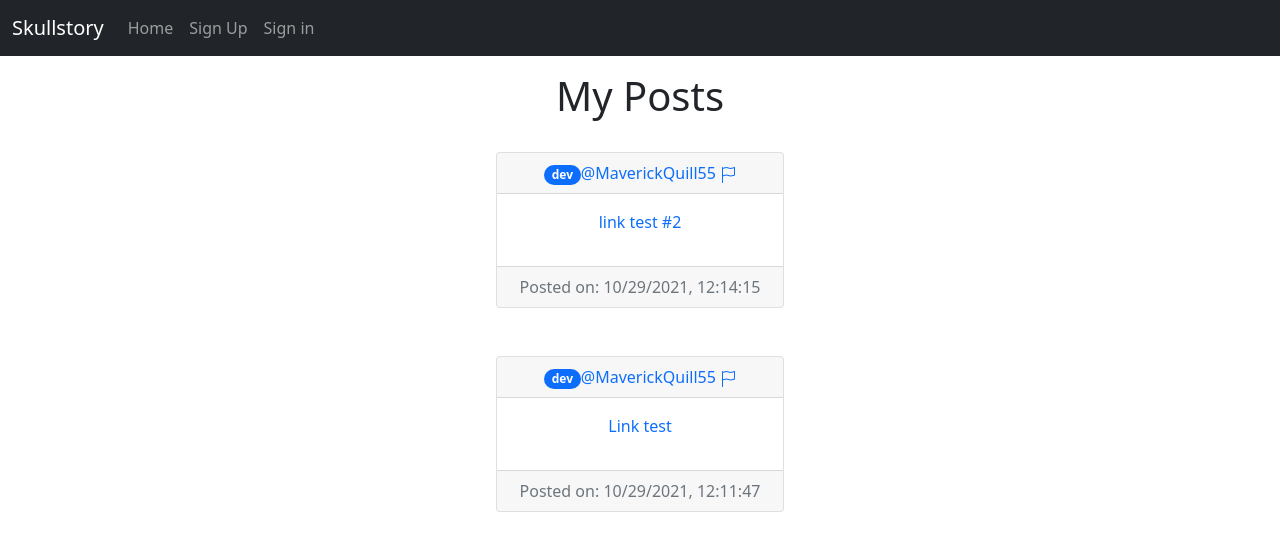
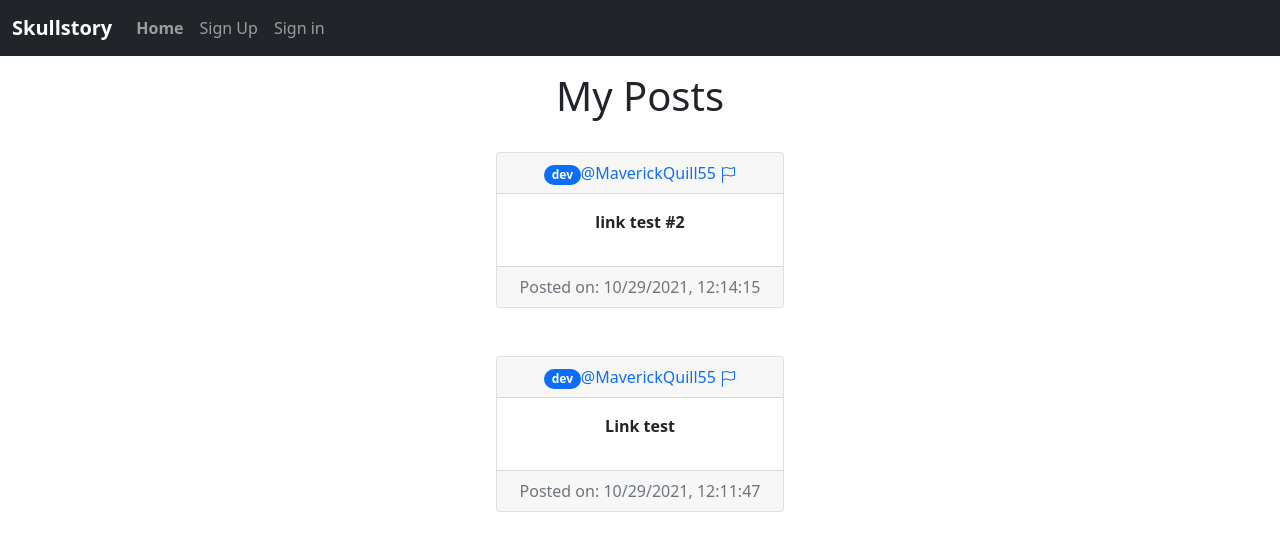
Before and after one commit to Cons0r/skullstory, a Flask app: page / in a window 1280 px wide. Shown: the top 551 px of the page. Run offline with Flask 2, Linux system fonts and the light colour scheme; data comes from the database, SQL or seed files in the repository; both versions use the stored data as it was after the commit.

Commit message:
updated markdown to add custom link style

```diff
--- a/website/__init__.py
+++ b/website/__init__.py
@@ -58,6 +58,9 @@ def create_app():
   @login_manager.user_loader
   def load_user(id):
     return User.query.get(int(id))
+  @app.route("/css/<filen>")
+  def css(filen):
+      return send_from_directory(os.path.join(app.root_path, 'static/css'), filen, mimetype='text/css')
   @app.route('/favicon.ico')
   def favicon():
     return send_from_directory(os.path.join(app.root_path, 'static'), 'favicon.ico', mimetype='image/vnd.microsoft.icon')
--- /dev/null
+++ b/website/static/css/style.css
@@ -0,0 +1,22 @@
+.fancy {
+  background-image: linear-gradient(to right, red, blue);
+  background-repeat: no-repeat;
+  background-position: bottom left;
+  background-size: 0% 3px;
+  transition: background-size 500ms ease-in-out;
+  text-decoration: none;
+  color: inherit;
+  /* extra styling   */
+  font-weight: 800;
+}
+
+.fancy:hover {
+  background-size: 100% 3px;
+  text-decoration: none;
+  color: inherit;
+}
+
+.fancy:focus, .fancy:active {
+  text-decoration: none;
+  color: inherit;
+}
--- a/website/templates/base.html
+++ b/website/templates/base.html
@@ -10,6 +10,7 @@
       integrity="sha384-EVSTQN3/azprG1Anm3QDgpJLIm9Nao0Yz1ztcQTwFspd3yD65VohhpuuCOmLASjC"
       crossorigin="anonymous"
     />
+    <link rel="stylesheet" href="css/style.css">
     <style>
       .growwidth {
         width: 0%;
@@ -33,22 +34,22 @@
     <nav class="navbar navbar-expand-lg navbar-dark fixed-top bg-dark">
       <div class="container-fluid">
       <div>
-        <a class="navbar-brand" href="/home">Skullstory</a>
+        <a class="navbar-brand fancy" href="/home">Skullstory</a>
         <button class="navbar-toggler" type="button" data-bs-toggle="collapse" data-bs-target="#navbarSupportedContent" aria-controls="navbarSupportedContent" aria-expanded="false" aria-label="Toggle navigation">
         <span class="navbar-toggler-icon"></span></button>
       </div>
       <div class="collapse navbar-collapse nav" id="navbarSupportedContent">
         <ul class="navbar-nav me-auto mb-2 mb-lg-0">
-        <a class="nav-link" href="/home">Home</a>
+        <a class="nav-link fancy" href="/home">Home</a>
         {% if user.is_authenticated %}
-        <a class="nav-link" href="/signout">Sign Out</a>
-        <a class="nav-link" href="/create">Create Post</a>
+        <a class="nav-link fancy" href="/signout">Sign Out</a>
+        <a class="nav-link fancy" href="/create">Create Post</a>
         <div class="nav-item dropdown">
           <a class="nav-link dropdown-toggle" id="navbarDropdown" role="button" data-bs-toggle="dropdown" aria-expanded="false">
             <img src="{{ user.gravatar }}" alt="Account" class="rounded-circle">
           </a>
           <ul class="dropdown-menu" aria-labelledby="navbarDropdown">
-            <li><a class="dropdown-item" href="/profile">Profile</a></li>
+            <li><a class="dropdown-item fancy" href="/profile">Profile</a></li>
             {% if user.id == 1 %}
             <li><a href="/admin" class="dropdown-item"><span class="rounded-pill badge bg-primary">dev mode</span></a></li>
             {% endif %}
--- a/website/templates/home.html
+++ b/website/templates/home.html
@@ -21,18 +21,18 @@ Home
 <div class="card" style="width: 18rem;">
   <div class="card-header">
     {% if post.user.id == 1 %}
-    <a href="/user/{{ post.user.id }}"><span class="rounded-pill badge bg-primary">dev</span>@{{ post.user.username }}</a>
+    <a href="/user/{{ post.user.id }}" class="user"><span class="rounded-pill badge bg-primary">dev</span>@{{ post.user.username }}</a>
     {% else %}
-    <a href="/user/{{ post.user.id }}"><img class="rounded-circle" src="{{ post.user.gravatar }}" alt="">@{{ post.user.username }}</a>
+    <a href="/user/{{ post.user.id }}" class="user"><img class="rounded-circle" src="{{ post.user.gravatar }}" alt="">@{{ post.user.username }}</a>
     {% endif %}
     {% if post.user == user %}
-    <a href="/delete/{{ post.id }}">
+    <a href="/delete/{{ post.id }}" class="interact">
     <svg xmlns="http://www.w3.org/2000/svg" width="16" height="16" fill="currentColor" class="bi bi-x-circle-fill" viewBox="0 0 16 16">
       <path d="M16 8A8 8 0 1 1 0 8a8 8 0 0 1 16 0zM5.354 4.646a.5.5 0 1 0-.708.708L7.293 8l-2.647 2.646a.5.5 0 0 0 .708.708L8 8.707l2.646 2.647a.5.5 0 0 0 .708-.708L8.707 8l2.647-2.646a.5.5 0 0 0-.708-.708L8 7.293 5.354 4.646z"/>
     </svg>
     </a>
     {% else %}
-    <a href="/report/{{ post.id }}">
+    <a href="/report/{{ post.id }}" class="interact">
       <svg xmlns="http://www.w3.org/2000/svg" width="16" height="16" fill="currentColor" class="bi bi-flag" viewBox="0 0 16 16">
         <path d="M14.778.085A.5.5 0 0 1 15 .5V8a.5.5 0 0 1-.314.464L14.5 8l.186.464-.003.001-.006.003-.023.009a12.435 12.435 0 0 1-.397.15c-.264.095-.631.223-1.047.35-.816.252-1.879.523-2.71.523-.847 0-1.548-.28-2.158-.525l-.028-.01C7.68 8.71 7.14 8.5 6.5 8.5c-.7 0-1.638.23-2.437.477A19.626 19.626 0 0 0 3 9.342V15.5a.5.5 0 0 1-1 0V.5a.5.5 0 0 1 1 0v.282c.226-.079.496-.17.79-.26C4.606.272 5.67 0 6.5 0c.84 0 1.524.277 2.121.519l.043.018C9.286.788 9.828 1 10.5 1c.7 0 1.638-.23 2.437-.477a19.587 19.587 0 0 0 1.349-.476l.019-.007.004-.002h.001M14 1.221c-.22.078-.48.167-.766.255-.81.252-1.872.523-2.734.523-.886 0-1.592-.286-2.203-.534l-.008-.003C7.662 1.21 7.139 1 6.5 1c-.669 0-1.606.229-2.415.478A21.294 21.294 0 0 0 3 1.845v6.433c.22-.078.48-.167.766-.255C4.576 7.77 5.638 7.5 6.5 7.5c.847 0 1.548.28 2.158.525l.028.01C9.32 8.29 9.86 8.5 10.5 8.5c.668 0 1.606-.229 2.415-.478A21.317 21.317 0 0 0 14 7.655V1.222z"/>
       </svg>
--- a/website/views.py
+++ b/website/views.py
@@ -3,10 +3,9 @@ import datetime
 from flask_login import current_user, login_required, fresh_login_required
 from sqlalchemy.sql import func
 from markdown import markdown as mkdn
-
-markdown = lambda x: Markup(mkdn(x))
 from . import User, db, Post
 from . import apis
+markdown = lambda x: apis.parsedown(Markup(mkdn(x)))
 
 views = Blueprint('views', __name__)
 
```
Also changed, not shown: website/apis.py (+7 -1 lines), website/database.db.
